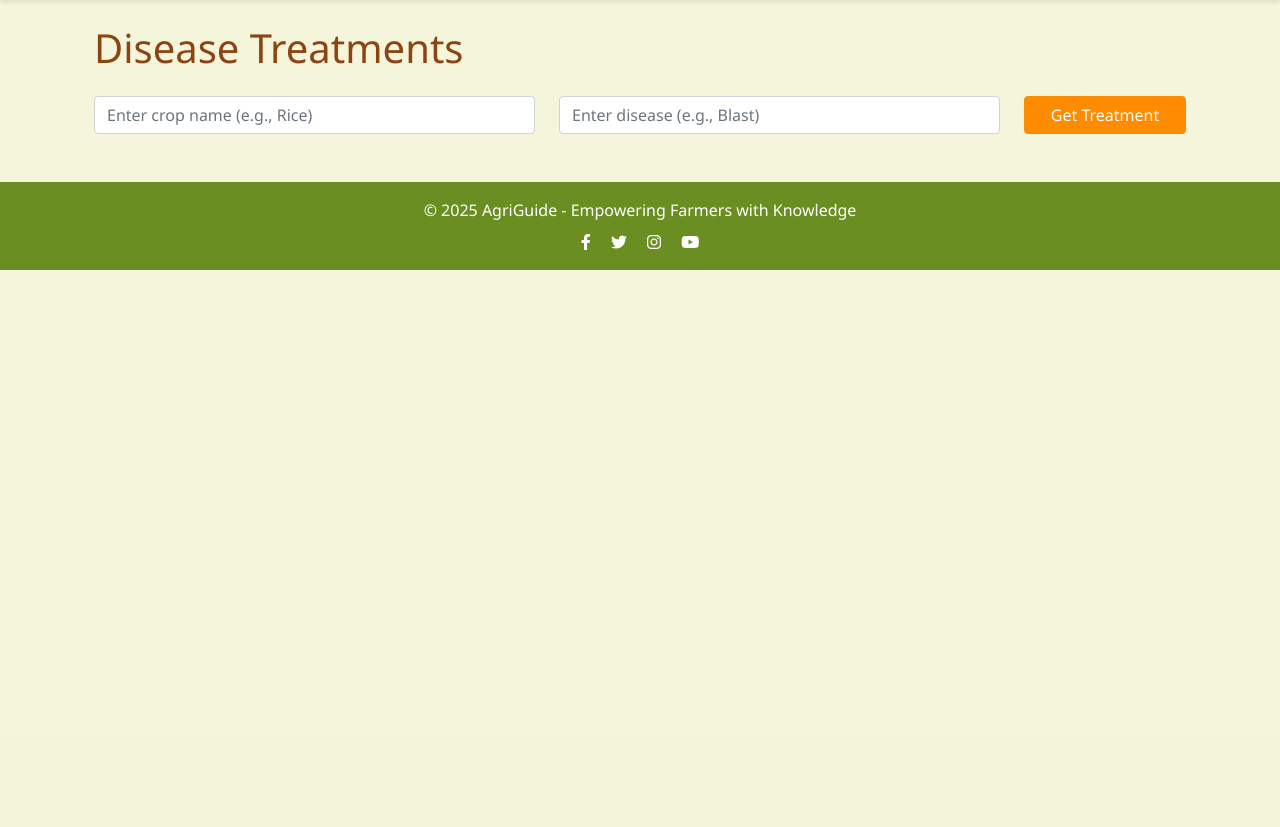
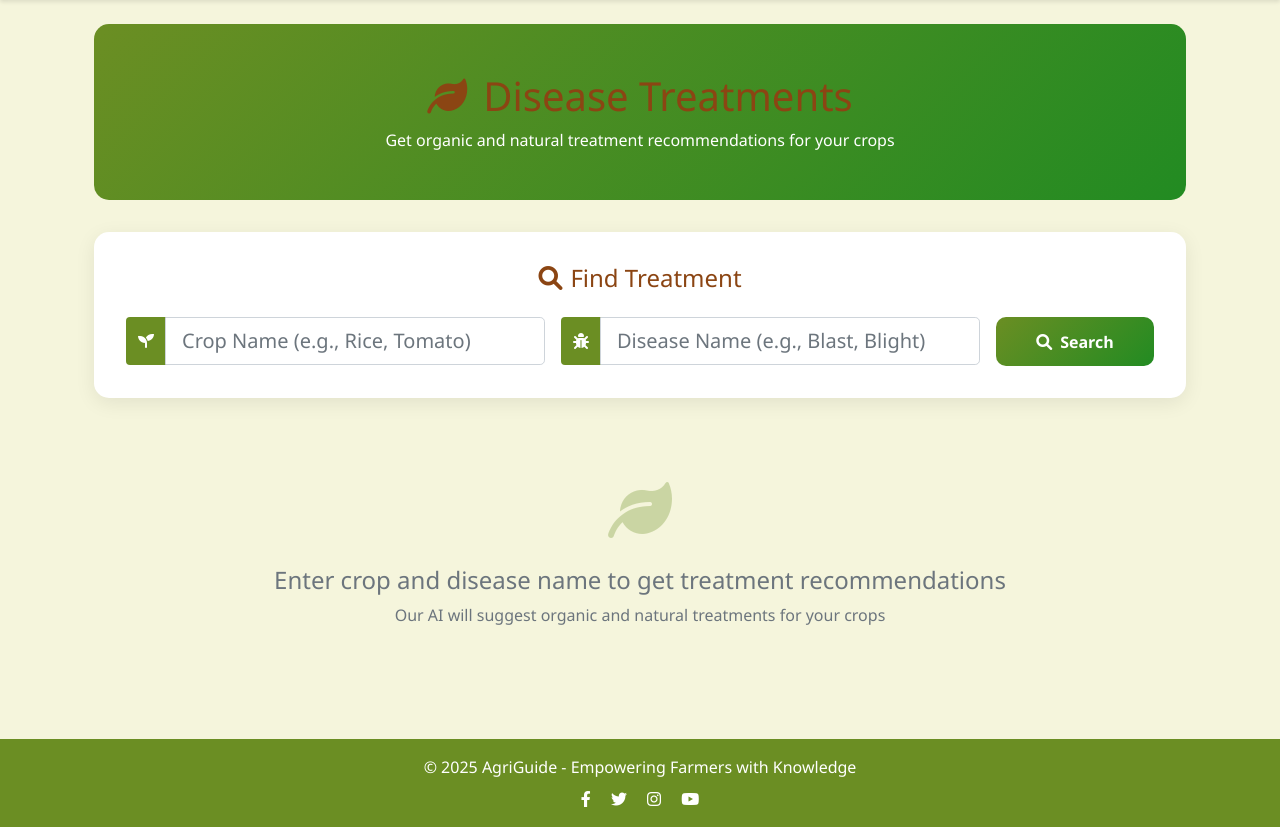
Before and after one commit to anjali-sagaram/MediConnect, a Flask app: page /disease-treatments in a window 1280 px wide. Shown: the part 62-889 px from the top of the page. Before the commit the page ends 332 px from the top, so only its background shows below. Run offline with Flask 2, Linux system fonts and the light colour scheme.

Commit message:
Improve UI for disease treatments page

```diff
--- a/templates/disease_treatments.html
+++ b/templates/disease_treatments.html
@@ -1,31 +1,175 @@
 {% extends "base.html" %}
 
 {% block content %}
+<style>
+    .treatment-hero {
+        background: linear-gradient(135deg, #6B8E23 0%, #228B22 100%);
+        color: white;
+        padding: 3rem 2rem;
+        border-radius: 15px;
+        margin-bottom: 2rem;
+        text-align: center;
+    }
+    .treatment-card {
+        background: white;
+        border-radius: 15px;
+        box-shadow: 0 10px 30px rgba(0,0,0,0.1);
+        overflow: hidden;
+    }
+    .treatment-header {
+        background: linear-gradient(135deg, #228B22 0%, #6B8E23 100%);
+        color: white;
+        padding: 1.5rem;
+    }
+    .search-box {
+        background: white;
+        border-radius: 15px;
+        padding: 2rem;
+        box-shadow: 0 5px 20px rgba(0,0,0,0.08);
+        margin-bottom: 2rem;
+    }
+    .input-group-text {
+        background: #6B8E23;
+        color: white;
+        border: none;
+    }
+    .form-control:focus {
+        border-color: #6B8E23;
+        box-shadow: 0 0 0 0.2rem rgba(107, 142, 35, 0.25);
+    }
+    .btn-search {
+        background: linear-gradient(135deg, #6B8E23 0%, #228B22 100%);
+        color: white;
+        border: none;
+        padding: 0.8rem 2rem;
+        border-radius: 10px;
+        font-weight: 600;
+        transition: all 0.3s;
+    }
+    .btn-search:hover {
+        transform: translateY(-2px);
+        box-shadow: 0 5px 20px rgba(107, 142, 35, 0.4);
+        color: white;
+    }
+    .treatment-item {
+        background: #f8f9fa;
+        border-left: 4px solid #6B8E23;
+        padding: 1.5rem;
+        margin-bottom: 1rem;
+        border-radius: 8px;
+        transition: all 0.3s;
+    }
+    .treatment-item:hover {
+        transform: translateX(5px);
+        box-shadow: 0 5px 15px rgba(0,0,0,0.1);
+    }
+    .treatment-icon {
+        width: 50px;
+        height: 50px;
+        background: linear-gradient(135deg, #6B8E23 0%, #228B22 100%);
+        border-radius: 50%;
+        display: flex;
+        align-items: center;
+        justify-content: center;
+        color: white;
+        font-size: 1.5rem;
+        margin-right: 1rem;
+    }
+    .note-box {
+        background: linear-gradient(135deg, #e8f5e9 0%, #c8e6c9 100%);
+        border: 1px solid #81c784;
+        border-radius: 10px;
+        padding: 1.5rem;
+        margin-top: 1.5rem;
+    }
+    .crop-badge {
+        background: #FF8C00;
+        color: white;
+        padding: 0.3rem 0.8rem;
+        border-radius: 20px;
+        font-size: 0.9rem;
+        display: inline-block;
+        margin-bottom: 0.5rem;
+    }
+</style>
+
 <div class="container">
-    <h1 class="mb-4">Disease Treatments</h1>
+    <div class="treatment-hero">
+        <h1><i class="fas fa-leaf me-3"></i>Disease Treatments</h1>
+        <p class="mb-0">Get organic and natural treatment recommendations for your crops</p>
+    </div>
 
-    <form method="POST" class="mb-5">
-        <div class="row">
+    <div class="search-box">
+        <h4 class="mb-4 text-center"><i class="fas fa-search me-2"></i>Find Treatment</h4>
+        <form method="POST">
+            <div class="row g-3">
                 <div class="col-md-5">
-                <input type="text" name="crop" class="form-control" placeholder="Enter crop name (e.g., Rice)" required>
+                    <div class="input-group">
+                        <span class="input-group-text"><i class="fas fa-seedling"></i></span>
+                        <input type="text" name="crop" class="form-control form-control-lg" placeholder="Crop Name (e.g., Rice, Tomato)" required>
+                    </div>
                 </div>
                 <div class="col-md-5">
-                <input type="text" name="disease" class="form-control" placeholder="Enter disease (e.g., Blast)" required>
+                    <div class="input-group">
+                        <span class="input-group-text"><i class="fas fa-bug"></i></span>
+                        <input type="text" name="disease" class="form-control form-control-lg" placeholder="Disease Name (e.g., Blast, Blight)" required>
+                    </div>
                 </div>
                 <div class="col-md-2">
-                <button type="submit" class="btn btn-primary w-100">Get Treatment</button>
+                    <button type="submit" class="btn btn-search w-100">
+                        <i class="fas fa-search me-2"></i>Search
+                    </button>
                 </div>
             </div>
         </form>
+    </div>
 
     {% if treatments %}
-    <div class="card">
-        <div class="card-header bg-success text-white">
-            <h4>Treatment for {{ crop }} - {{ disease }}</h4>
+    <div class="treatment-card">
+        <div class="treatment-header">
+            <div class="d-flex align-items-center">
+                <i class="fas fa-notes-medical me-3" style="font-size: 2rem;"></i>
+                <div>
+                    <h3 class="mb-1">Treatment Recommendations</h3>
+                    <span class="crop-badge">{{ crop }}</span>
+                    <span class="badge bg-light text-dark ms-2">{{ disease }}</span>
                 </div>
-        <div class="card-body">
-            <p class="treatment-content">{{ treatments }}</p>
             </div>
+        </div>
+        <div class="card-body p-4">
+            <div class="row">
+                {% set lines = treatments.split('\n') %}
+                {% for line in lines %}
+                    {% if line.strip() and line.strip()|length > 10 %}
+                    <div class="col-md-6 mb-3">
+                        <div class="treatment-item">
+                            <div class="d-flex align-items-start">
+                                <div class="treatment-icon">
+                                    <i class="fas fa-check"></i>
+                                </div>
+                                <div>
+                                    <p class="mb-0 treatment-text">{{ line.strip() }}</p>
+                                </div>
+                            </div>
+                        </div>
+                    </div>
+                    {% endif %}
+                {% endfor %}
+            </div>
+
+            <div class="note-box">
+                <h5><i class="fas fa-info-circle me-2"></i>Important Note</h5>
+                <p class="mb-0">These are AI-generated organic treatment recommendations. Always consult with local agricultural experts before applying any treatment to your crops. Weather conditions and regional factors may affect treatment effectiveness.</p>
+            </div>
+        </div>
+    </div>
+    {% else %}
+    <div class="text-center py-5">
+        <div class="mb-4">
+            <i class="fas fa-leaf" style="font-size: 4rem; color: #6B8E23; opacity: 0.3;"></i>
+        </div>
+        <h4 class="text-muted">Enter crop and disease name to get treatment recommendations</h4>
+        <p class="text-muted">Our AI will suggest organic and natural treatments for your crops</p>
     </div>
     {% endif %}
 </div>
```
Lines whose indentation alone changed are shown as unchanged.
